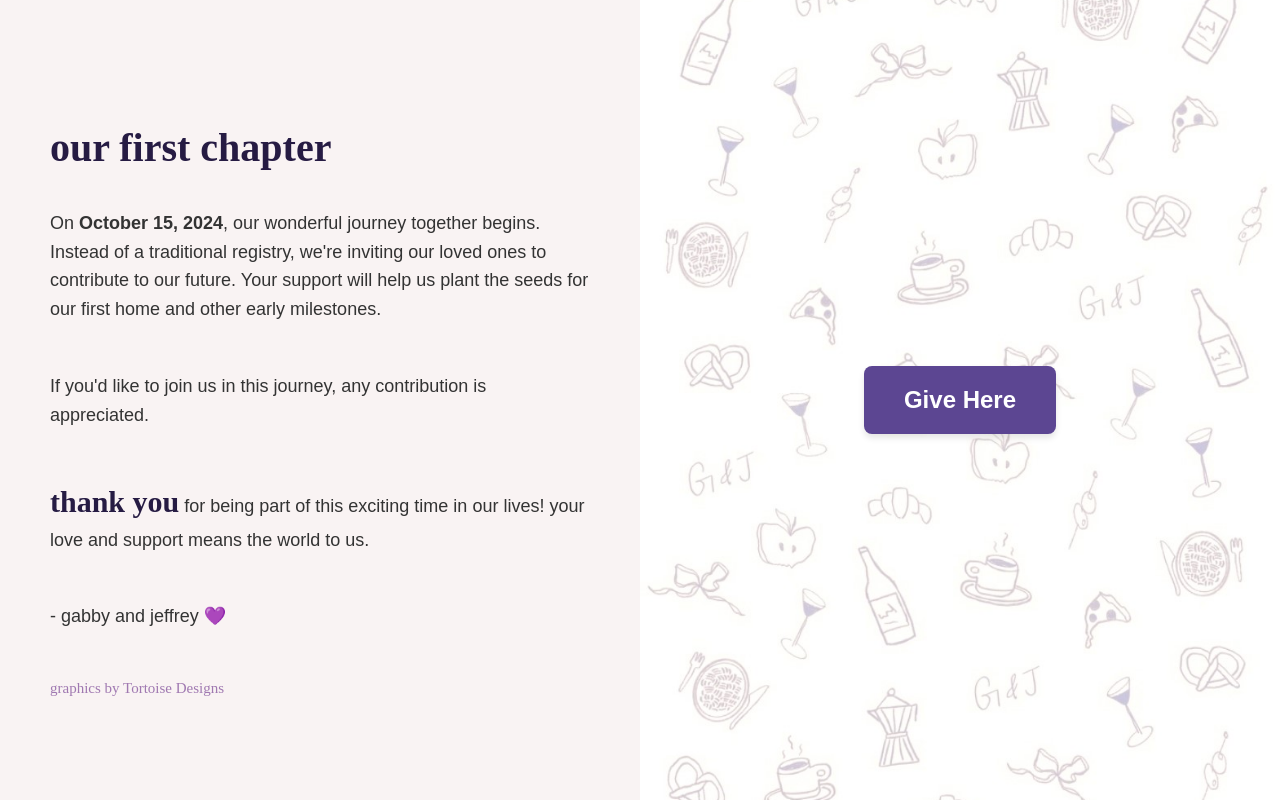
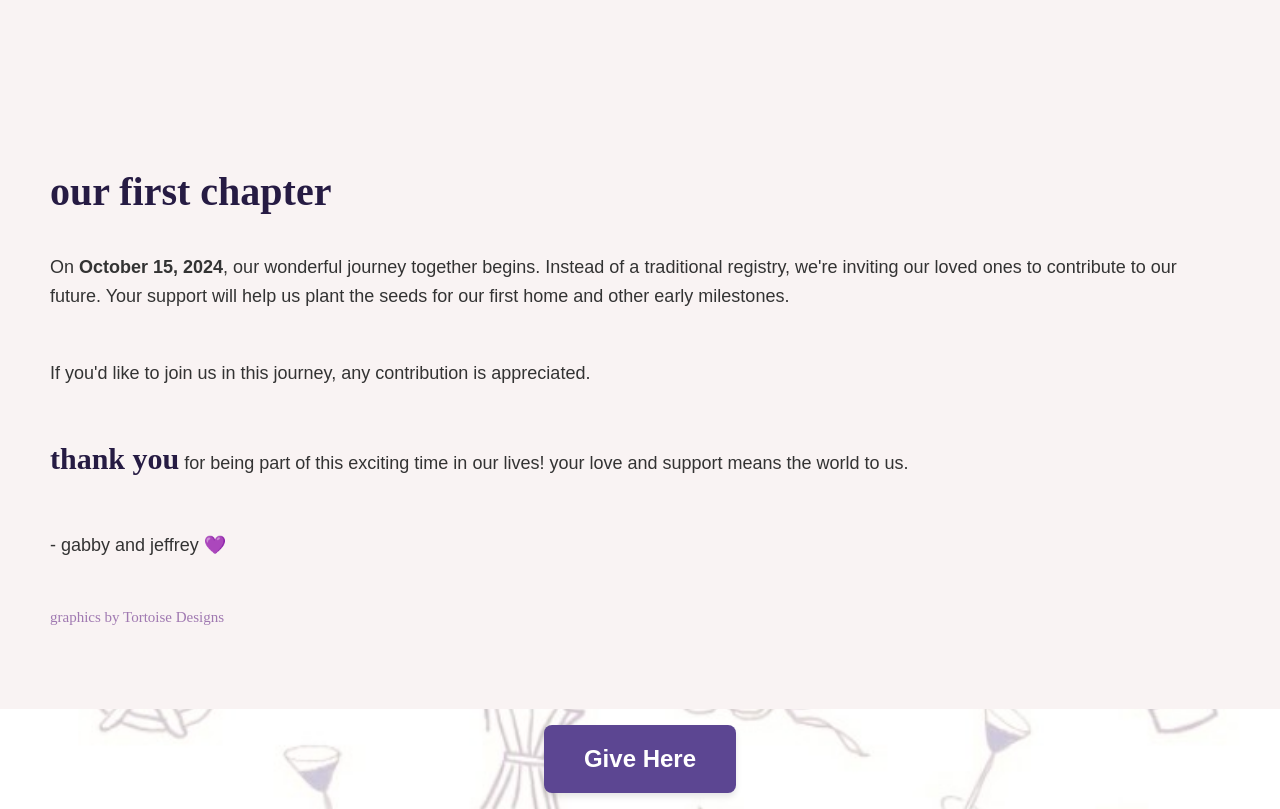
Before and after one commit to jeffjerez/jg, a plain HTML site: page index.html in a window 1280 px wide. Drawn offline with Linux system fonts and the light colour scheme.

Commit message:
Update index.html

```diff
--- a/index.html
+++ b/index.html
@@ -6,7 +6,7 @@
     <link rel="icon" type="image/x-icon" href="images/td_pizza.ico">
     <title>Gabby & Jeffrey</title>
     <style>
-        body, html {
+        body {
             margin: 0;
             padding: 0;
             font-family: Arial, sans-serif;
@@ -92,7 +92,7 @@
         }
         @media (min-width: 768px) {
             .container {
-                flex-direction: row;
+                flex-direction: column;
                 height: 100%;
             }
             .right-panel {
```
